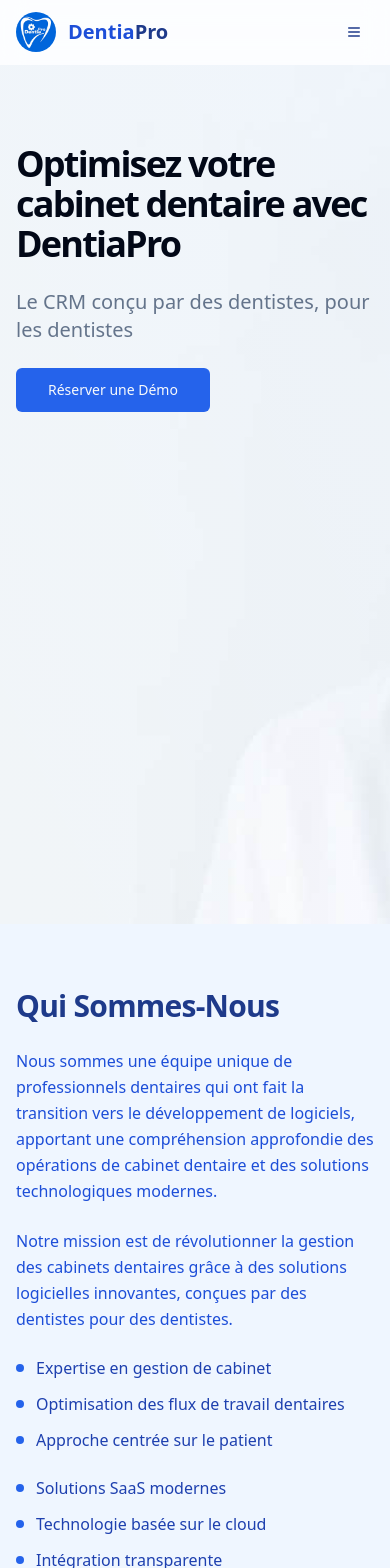
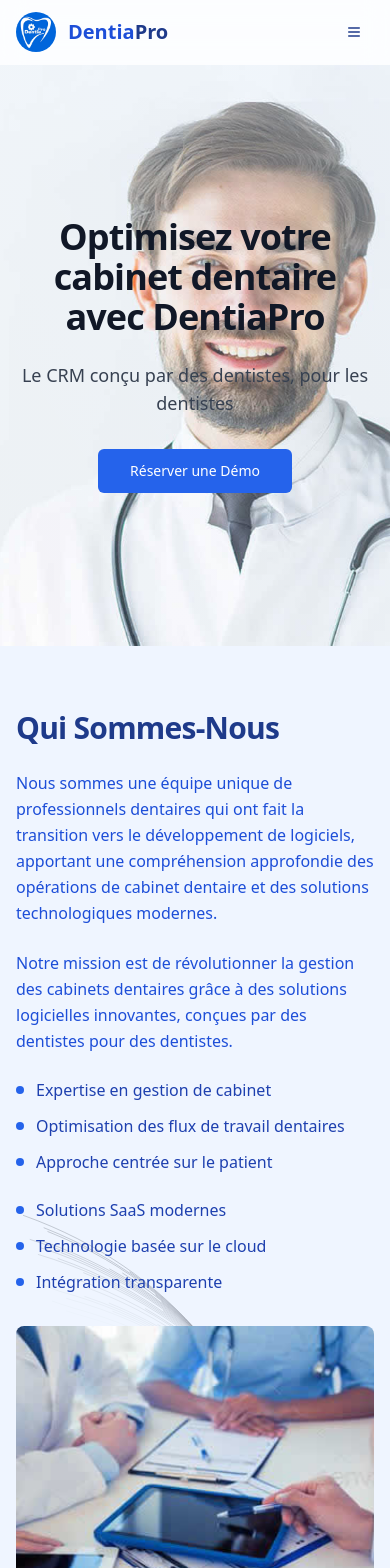
Before and after one commit to chigivera/dentia-pro-landing, a Next.js app: page / in a window 390 px wide. Shown: the top 1568 px of the page. Built offline with nearby package versions, Linux system fonts and the light colour scheme; a web font is replaced by a local one.

Commit message:
commiting

```diff
--- a/src/app/page.tsx
+++ b/src/app/page.tsx
@@ -1,7 +1,8 @@
+// src/app/page.tsx
+
 import { Navbar } from "@/components/navbar"
 import { HeroSection } from "@/components/hero-section"
 import { Features } from "@/components/features"
-import { PricingTable } from "@/components/pricing-table"
 import { Footer } from "@/components/footer"
 import Saas from "@/components/saas"
 import WhoWeAre from "@/components/whoweare"
@@ -16,21 +17,18 @@ export default function Home() {
       <Navbar />
       <main className="flex-1 pt-16">
         <HeroSection />
+        <div className="relative">
+        <FloatingPaths position={1} />
         <WhoWeAre />
-        <div className="relative">
-          <FloatingPaths />
+        </div>
           <MetricsSection />
-        </div>
         <Saas />
         <div className="relative">
-          <FloatingPaths />
+        <FloatingPaths position={-1} />
           <Features />
         </div>
         <FeatureDetails />
-        <div className="relative">
-          <FloatingPaths />
-          <PricingTable />
-        </div>
+
         <Contact />
       </main>
       <Footer />
--- a/src/components/auto-scroll-slider.tsx
+++ b/src/components/auto-scroll-slider.tsx
@@ -1,3 +1,5 @@
+// src/components/auto-scroll-slider.tsx
+
 "use client"
 
 import type React from "react"
@@ -33,7 +35,15 @@ const AutoScrollSlider: React.FC<AutoScrollSliderProps> = ({ items }) => {
       <div ref={sliderRef} className="flex h-full transition-transform duration-500 ease-in-out">
         {items.map((item, index) => (
           <div key={index} className="flex items-center justify-center min-w-full">
-            <img src={item || "/placeholder.svg"} alt={`Slide ${index + 1}`} className="object-cover w-full h-full" />
+           <div
+          className="relative w-full h-full"
+          style={{
+            backgroundImage: `url(${item})`,
+            backgroundPosition: "80% center", // Positions the doctor more towards the right
+            backgroundSize: "cover",
+            backgroundRepeat: "no-repeat",
+          }}
+        />
           </div>
         ))}
       </div>
--- a/src/components/features-details.tsx
+++ b/src/components/features-details.tsx
@@ -1,3 +1,5 @@
+// src/components/features-details.tsx
+
 "use client"
 
 import Image from "next/image"
@@ -7,7 +9,7 @@ import { motion } from "framer-motion"
 
 export default function FeatureDetails() {
   return (
-    <div className="px-4 py-16 bg-blue-50 dark:bg-blue-900 md:px-6 lg:px-8">
+    <div className="px-4 py-16 bg-slate-50 dark:bg-blue-900 md:px-6 lg:px-8">
       <div className="mx-auto space-y-24 max-w-7xl">
         {/* Claims Tracker Section */}
         <Section
--- a/src/components/features.tsx
+++ b/src/components/features.tsx
@@ -1,3 +1,5 @@
+// src/components/features.tsx
+
 "use client"
 
 import { motion } from "framer-motion"
@@ -39,7 +41,7 @@ const features = [
 
 export function Features() {
   return (
-    <section id="features" className="py-20 bg-blue-50 dark:bg-blue-900">
+    <section id="features" className="py-20 bg-blue-50/50 dark:bg-blue-900">
       <div className="container">
         <motion.div
           initial={{ opacity: 0, y: 20 }}
--- a/src/components/floating-paths.tsx
+++ b/src/components/floating-paths.tsx
@@ -1,38 +1,49 @@
+// src/components/floating-paths.tsx
+
+
+// src/components/floating-paths.tsx
 "use client"
+import { motion } from "framer-motion";
 
-import { motion } from "framer-motion"
-
-export function FloatingPaths() {
-  const paths = Array.from({ length: 10 }, (_, i) => ({
+export function FloatingPaths({ position }: { position: number }) {
+  const paths = Array.from({ length: 36 }, (_, i) => ({
     id: i,
-    d: `M${Math.random() * 100} ${Math.random() * 100} Q ${Math.random() * 200} ${Math.random() * 200}, ${Math.random() * 300} ${Math.random() * 300}`,
-    color: `rgba(59, 130, 246, ${0.05 + i * 0.02})`, // Blue color with varying opacity
-    width: 0.5 + i * 0.1,
-  }))
+    d: `M-${380 - i * 5 * position} -${189 + i * 6}C-${
+      380 - i * 5 * position
+    } -${189 + i * 6} -${312 - i * 5 * position} ${216 - i * 6} ${
+      152 - i * 5 * position
+    } ${343 - i * 6}C${616 - i * 5 * position} ${470 - i * 6} ${
+      684 - i * 5 * position
+    } ${875 - i * 6} ${684 - i * 5 * position} ${875 - i * 6}`,
+    color: `rgba(15,23,42,${0.1 + i * 0.03})`,
+    width: 0.5 + i * 0.03,
+  }));
 
   return (
-    <div className="absolute inset-0 overflow-hidden pointer-events-none">
-      <svg className="w-full h-full" viewBox="0 0 400 400" fill="none">
+    <div className="absolute inset-0 pointer-events-none -z-10"> {/* Add -z-10 here */}
+      <svg className="w-full h-full text-slate-950 dark:text-white" viewBox="0 0 696 316" fill="none">
+        <title>Background Paths</title>
         {paths.map((path) => (
           <motion.path
             key={path.id}
             d={path.d}
-            stroke={path.color}
+            stroke="currentColor"
             strokeWidth={path.width}
-            initial={{ pathLength: 0, opacity: 0 }}
+            strokeOpacity={0.1 + path.id * 0.03}
+            initial={{ pathLength: 0.3, opacity: 0.6 }}
             animate={{
               pathLength: 1,
-              opacity: 1,
-              transition: {
-                duration: 10 + Math.random() * 5,
-                repeat: Number.POSITIVE_INFINITY,
-                repeatType: "reverse",
-                ease: "easeInOut",
-              },
+              opacity: [0.3, 0.6, 0.3],
+              pathOffset: [0, 1, 0],
+            }}
+            transition={{
+              duration: 20 + Math.random() * 10,
+              repeat: Number.POSITIVE_INFINITY,
+              ease: "linear",
             }}
           />
         ))}
       </svg>
     </div>
-  )
+  );
 }
--- a/src/components/hero-section.tsx
+++ b/src/components/hero-section.tsx
@@ -1,3 +1,5 @@
+// src/components/hero-section.tsx
+
 "use client"
 
 import { motion } from "framer-motion"
@@ -12,55 +14,48 @@ export function HeroSection() {
       {/* Background slider */}
       <AutoScrollSlider items={items} />
 
-      <div className="container relative">
-        <div className="grid gap-8 lg:grid-cols-2 lg:gap-16">
+      <div className="relative z-10 flex h-[50svh] w-full flex-col justify-center items-center lg:items-start">
+        <div className="w-full max-w-screen-xl px-4 mx-auto sm:px-6 lg:px-8">
           <motion.div
+            className="max-w-2xl py-16 mx-auto text-center lg:text-left lg:mx-0 sm:py-20 lg:py-24"
             initial={{ opacity: 0, y: 20 }}
-            whileInView={{ opacity: 1, y: 0 }}
-            viewport={{ once: true, margin: "-100px" }}
+            animate={{ opacity: 1, y: 0 }}
             transition={{ duration: 0.5 }}
-            className="flex flex-col justify-center space-y-6"
           >
             <motion.h1
+              className="text-4xl font-bold tracking-tight text-gray-900 sm:text-5xl md:text-6xl"
               initial={{ opacity: 0, y: 20 }}
-              whileInView={{ opacity: 1, y: 0 }}
-              viewport={{ once: true, margin: "-100px" }}
+              animate={{ opacity: 1, y: 0 }}
               transition={{ duration: 0.5, delay: 0.2 }}
-              className="text-4xl font-bold tracking-tighter sm:text-5xl xl:text-6xl/none"
             >
               Optimisez votre cabinet dentaire avec DentiaPro
             </motion.h1>
             <motion.p
+              className="mt-6 text-lg text-gray-700 sm:text-xl"
               initial={{ opacity: 0, y: 20 }}
-              whileInView={{ opacity: 1, y: 0 }}
-              viewport={{ once: true, margin: "-100px" }}
-              transition={{ duration: 0.5, delay: 0.3 }}
-              className="text-xl text-muted-foreground"
+              animate={{ opacity: 1, y: 0 }}
+              transition={{ duration: 0.5, delay: 0.4 }}
             >
               Le CRM conçu par des dentistes, pour les dentistes
             </motion.p>
             <motion.div
+              className="mt-8"
               initial={{ opacity: 0, y: 20 }}
-              whileInView={{ opacity: 1, y: 0 }}
-              viewport={{ once: true, margin: "-100px" }}
-              transition={{ duration: 0.5, delay: 0.4 }}
+              animate={{ opacity: 1, y: 0 }}
+              transition={{ duration: 0.5, delay: 0.6 }}
             >
-              <Button size="lg" className="border-blue-200 dark:border-blue-700 hover:bg-blue-600">
-              Réserver une Démo
+              <Button
+                size="lg"
+                className="px-8 text-white bg-blue-600 hover:bg-blue-700"
+
+              >
+                Réserver une Démo
               </Button>
             </motion.div>
           </motion.div>
-          <motion.div
-            initial={{ opacity: 0, scale: 0.8 }}
-            whileInView={{ opacity: 1, scale: 1 }}
-            viewport={{ once: true, margin: "-100px" }}
-            transition={{ duration: 0.5, delay: 0.2 }}
-            className="relative h-[400px] w-full lg:h-[600px]"
-          >
-            {/* This div is now empty, acting as a placeholder for layout purposes */}
-          </motion.div>
         </div>
       </div>
+
       <div className="absolute inset-0 -z-10 bg-gradient-to-bl from-blue-50/50 to-transparent dark:from-blue-950/50 dark:to-background" />
     </section>
   )
--- a/src/components/metrics-section.tsx
+++ b/src/components/metrics-section.tsx
@@ -1,3 +1,5 @@
+// src/components/metrics-section.tsx
+
 "use client"
 
 import { Card } from "@/components/ui/card"
@@ -40,7 +42,7 @@ interface MetricCardProps {
 function MetricCard({ icon, value, label }: MetricCardProps) {
   return (
     <motion.div initial={{ opacity: 0, y: 20 }} whileInView={{ opacity: 1, y: 0 }} transition={{ duration: 0.5 }}>
-      <Card className="p-6 text-center text-white border-none bg-blue-700/50 backdrop-blur-sm">
+      <Card className="h-full p-6 text-center text-white border-none bg-blue-700/50 backdrop-blur-sm">
         <div className="flex flex-col items-center gap-4">
           <div className="p-4 rounded-full bg-white/10">{icon}</div>
           <div>
--- a/src/components/whoweare.tsx
+++ b/src/components/whoweare.tsx
@@ -1,3 +1,5 @@
+// src/components/whoweare.tsx
+
 "use client"
 
 import Image from "next/image"
@@ -5,7 +7,7 @@ import { motion } from "framer-motion"
 
 export default function WhoWeAre() {
   return (
-    <section id="whoweare" className="container px-4 py-16 mx-auto bg-blue-50 dark:bg-blue-900">
+    <section id="whoweare" className="container px-4 py-16 mx-auto bg-blue-50/50 dark:bg-blue-900">
       <div className="grid items-center gap-8 lg:grid-cols-2">
         <motion.div
           initial={{ opacity: 0, x: -50 }}
```
